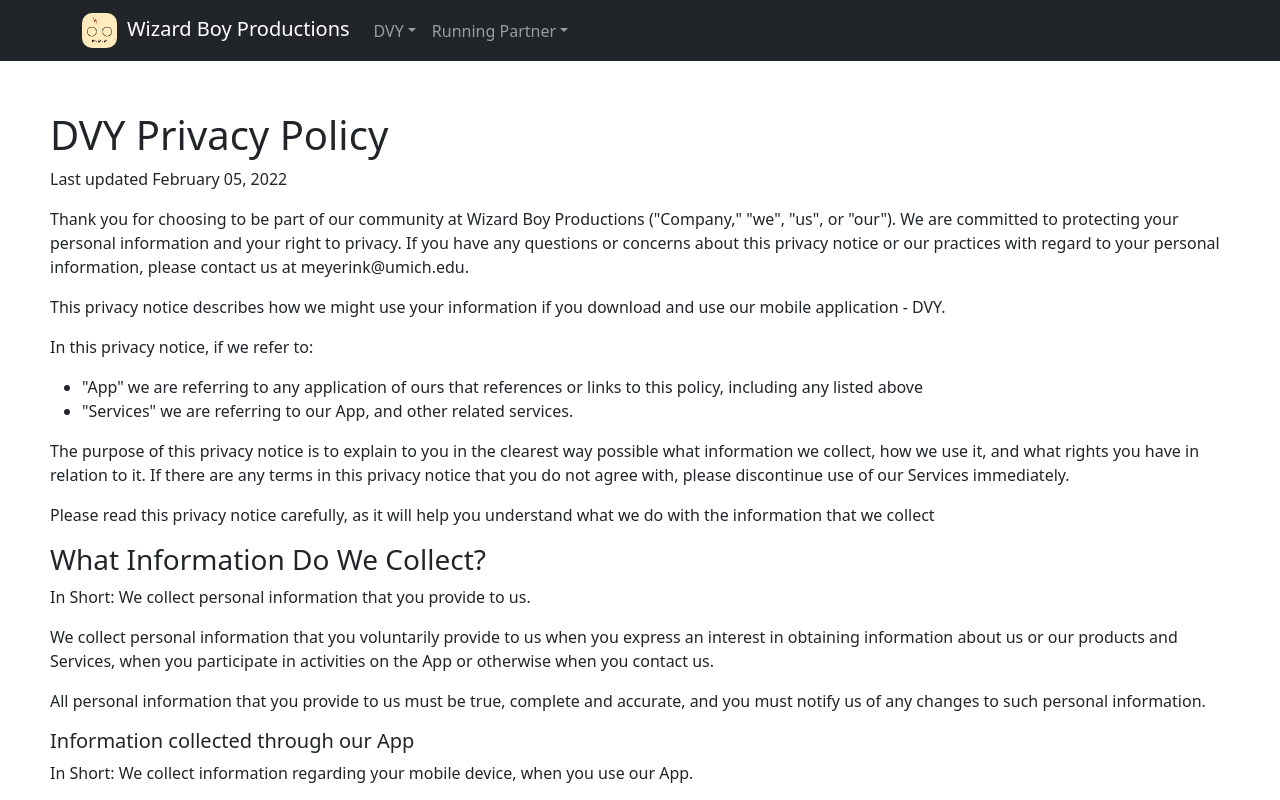
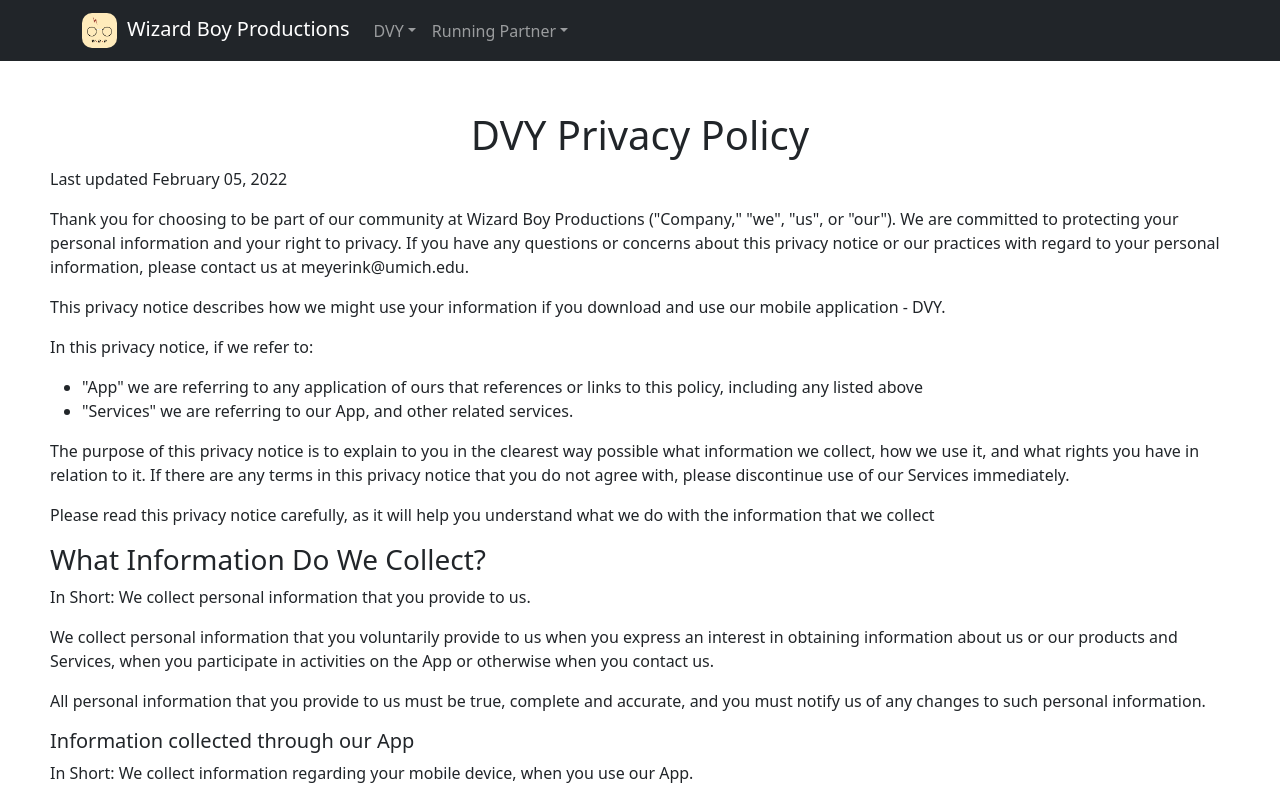
Before and after one commit to mattmeyerink/WizardBoyProductions, a React (Create React App) app: page /DVYPrivacyPolicy in a window 1280 px wide. Shown: the top 800 px of the page. Built offline with nearby package versions, Linux system fonts and the light colour scheme.

Commit message:
Center privacy policy title for consistency

```diff
--- a/src/components/DVY/DVYPrivacyPolicy.js
+++ b/src/components/DVY/DVYPrivacyPolicy.js
@@ -1,7 +1,7 @@
 function DVYPrivacyPolicy() {
     return (
         <div className="privacyPolicyContainer">
-            <h1>DVY Privacy Policy</h1>
+            <h1 className="privacyPolicyPageTitle">DVY Privacy Policy</h1>
             <p>Last updated February 05, 2022</p>
 
             <p>
--- a/src/index.css
+++ b/src/index.css
@@ -82,3 +82,7 @@ code {
 .appInfoContainer {
   margin: 25px;
 }
+
+.privacyPolicyPageTitle {
+  text-align: center;
+}
```
